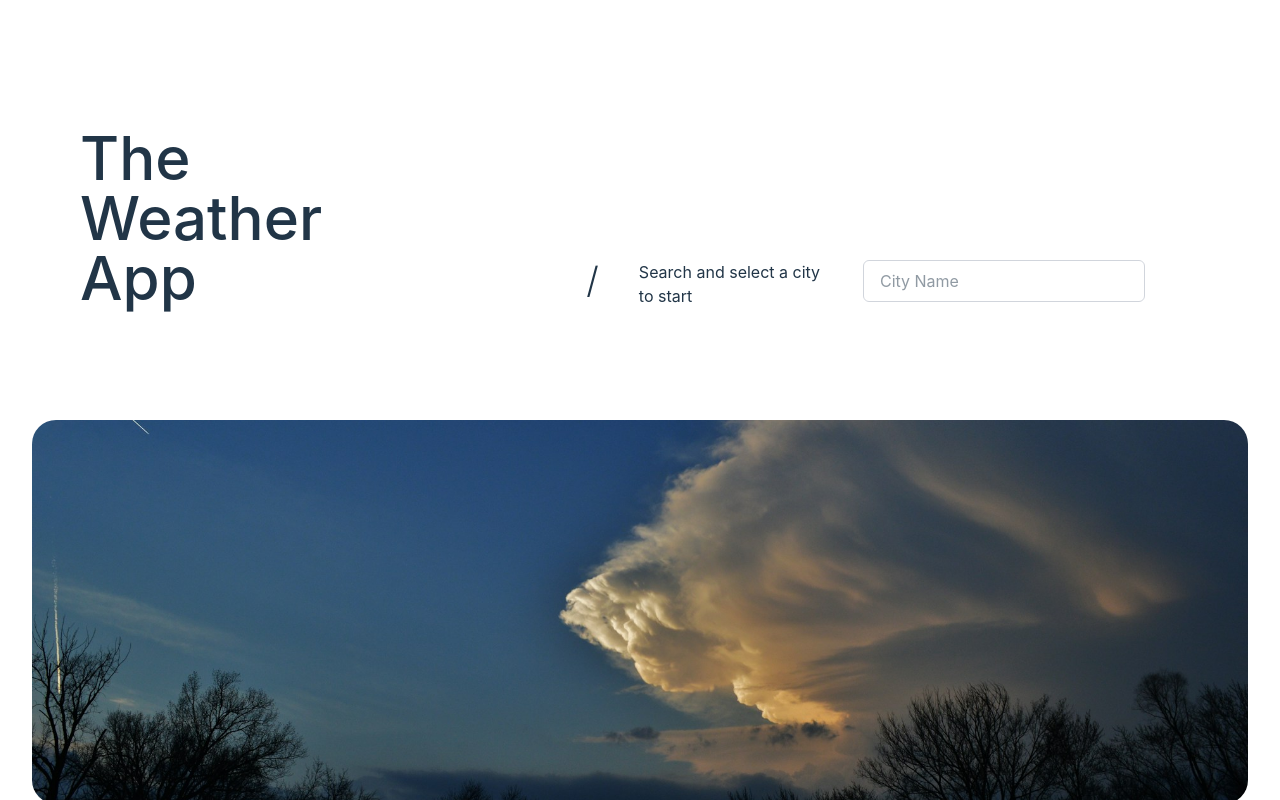
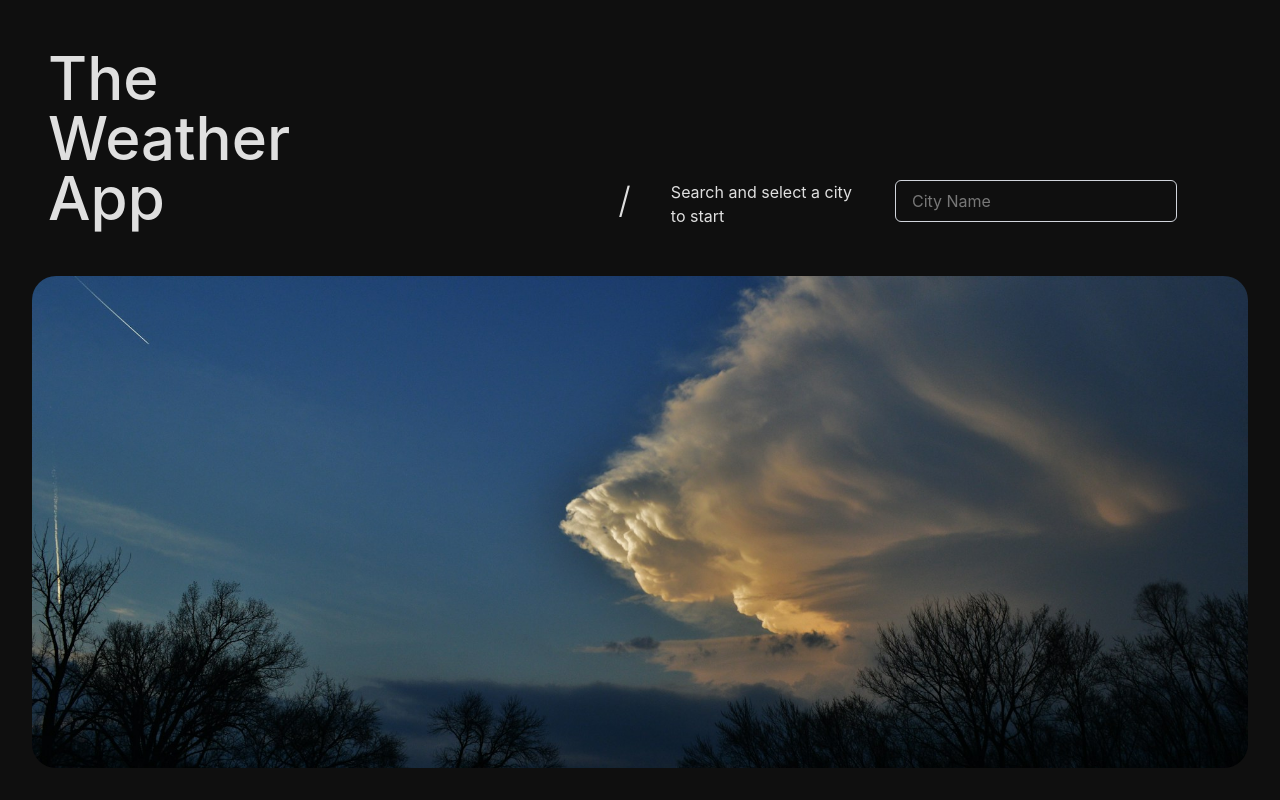
Before and after one commit to rebeccatian/weather-app, a React (Vite) app: page / in a window 1280 px wide. Built offline with nearby package versions, Linux system fonts and the light colour scheme; no server answers.

Commit message:
feat(weather-app): styling fixes

```diff
--- a/src/App.tsx
+++ b/src/App.tsx
@@ -34,18 +34,20 @@ const App = () => {
   const filteredHourlyData = useFilteredHourlyData(weatherData?.hourly, locationDateTime);
   const locationStateString = selectedPlace?.address.split(',')[2] ? ', ' + selectedPlace?.address.split(',')[2] : '';
   return (
-    <div className="w-dvw h-dvh overflow-hidden">
-      <div className={`${selectedPlace ? 'animate-fade-out' : 'animate-fade-in'} opacity-100 relative flex flex-col h-full`}>
-        <div className="md:flex justify-between p-8 pb-4 md:p-20 sm:mt-12 items-end">
+    <div className="w-dvw h-dvh">
+      <div className={`${selectedPlace ? 'animate-fade-out' : 'animate-fade-in h-full'} opacity-100 relative flex flex-col`}>
+        <div className="md:flex justify-between p-12 pb-4 items-end flex-shrink-0">
           <h1 className="!text-4xl sm:!text-5xl lg:!text-6xl border-b md:border-0 pb-8 md:pb-0 font-medium w-[20%] text-wrap">The Weather App</h1>
           <SearchInputField
             query={query}
             setQuery={setQuery}
           />
         </div>
-        <img src="intro.jpg" alt="Weather Landing Page Image" className="h-96 object-cover mt-6 m-8 sm:m-8 rounded-3xl" />
+        <div className="flex-1 items-center flex justify-center p-8 min-h-0">
+          <img src="intro.jpg" alt="Weather Landing Page Image" className="object-cover rounded-3xl w-full h-full" />
+        </div>
       </div>
-      <div className={`${selectedPlace ? 'animate-fade-in' : 'animate-fade-out'} opacity-0 flex flex-col p-8 md:p-12 gap-5 h-full relative overflow-y-scroll`}>
+      <div className={`${selectedPlace ? 'animate-fade-in p-8 md:p-12 h-full' : 'animate-fade-out'} opacity-0 flex flex-col gap-5 relative overflow-x-hidden`}>
         <div className="border-b pb-2 relative !text-sm md:!text-lg">
           <h1 className="!text-2xl sm:!text-4xl pb-2">{selectedPlace?.address.split(',')[0] || 'No location selected'}</h1>
           <h2 className="italic font-light">{selectedPlace?.address.split(',')[1] + locationStateString || ''}</h2>
@@ -69,8 +71,8 @@ const App = () => {
         <div className="flex-grow">
           <h3 className="text-lg sm:text-xl italic">Weekly Forecast</h3>
           <WeeklyForecastChart data={transformedWeeklyData} />
+          <p className="opacity-70 italic text-sm md:text-md pb-2">Weather data provided by Open Meteo API</p>
         </div>
-        <p className="opacity-70 italic absolute bottom-2 text-sm md:text-md">Weather data provided by Open Meteo API</p>
       </div>
     </div>
   );
--- a/src/components/SearchInputField.tsx
+++ b/src/components/SearchInputField.tsx
@@ -9,9 +9,10 @@ const SearchInputField = ({ query, setQuery} : { query: string, setQuery: React.
     }
 
     return (
-        <div className="sm:flex gap-10 mt-8 lg:mt-1 relative">
+        <div className="sm:flex gap-10 mt-8 lg:mt-1">
             <span className="font-light text-4xl hidden md:block">/</span>
             <p className="text-sm sm:text-base sm:w-[30%] text-wrap">Search and select a city to start</p>
+            <div className="relative">
               <input
                 type="text"
                 onChange={handleOnChange}
@@ -22,6 +23,7 @@ const SearchInputField = ({ query, setQuery} : { query: string, setQuery: React.
               <AutocompleteDropdown
                 predictions={predictions}
               />
+            </div>
         </div>
     )
 }
--- a/src/index.css
+++ b/src/index.css
@@ -113,7 +113,6 @@
   line-height: 1.5;
   font-weight: 400;
 
-  color-scheme: light dark;
   color: rgba(255, 255, 255, 0.87);
   background-color: #0f0f0f;
 
@@ -163,16 +162,3 @@ button:focus,
 button:focus-visible {
   outline: 4px auto -webkit-focus-ring-color;
 }
-
-@media (prefers-color-scheme: light) {
-  :root {
-    color: #213547;
-    background-color: #ffffff;
-  }
-  a:hover {
-    color: #747bff;
-  }
-  button {
-    background-color: #f9f9f9;
-  }
-}
```
